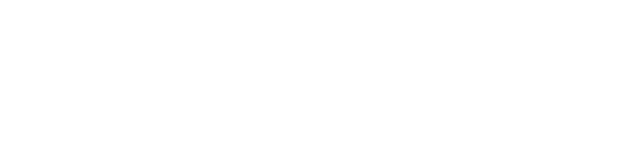
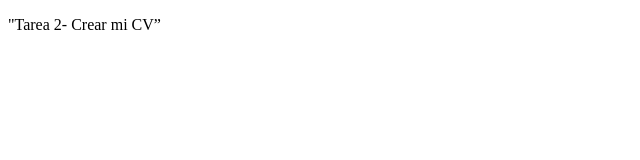
Before and after one commit to Gustaluke/-VLATAREA1-, a plain HTML site: page Index.html in a window 1280 px wide. Shown: the whole page, without its empty margins (0-640 px from the left). Drawn offline with Linux system fonts and the light colour scheme.

Commit message:
"Feat: SE GUARDA EL CÓDIGO DE LA TAREA XX"

```diff
--- a/Index.html
+++ b/Index.html
@@ -6,6 +6,6 @@
     <title>"Tarea 3 - Práctica final HTML 5"</title>
 </head>
 <body>
-
+    <p>"Tarea 2- Crear mi CV”</p>
 </body>
 </html>
```
